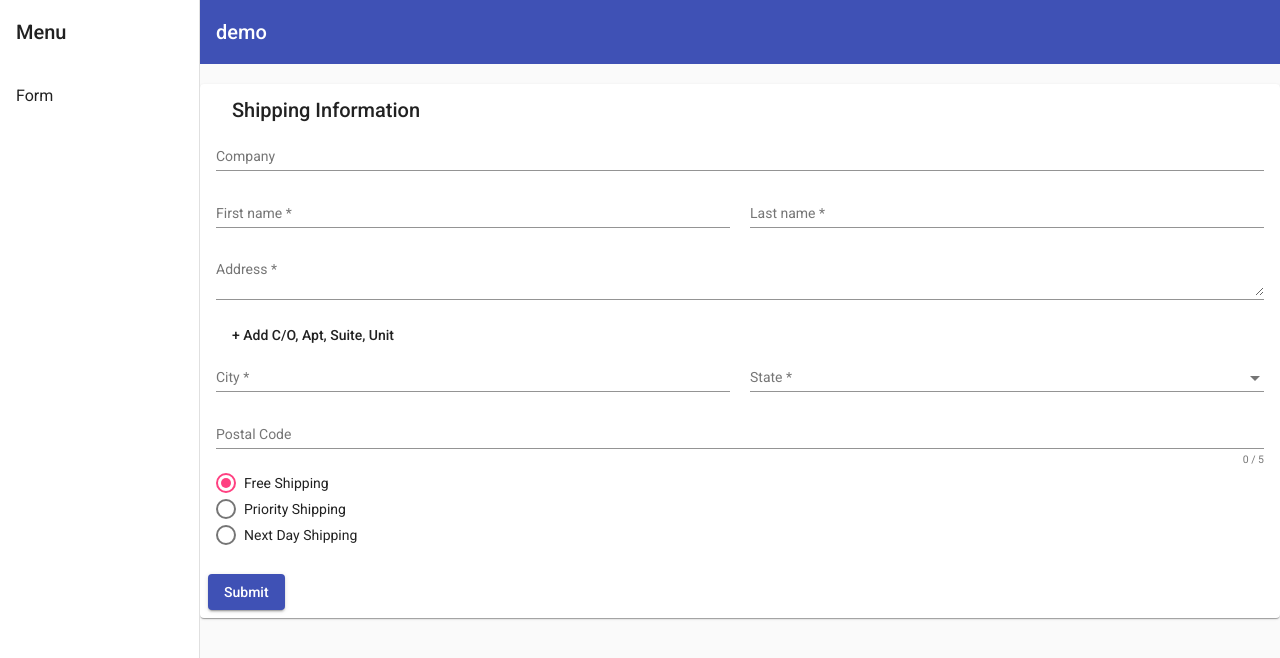
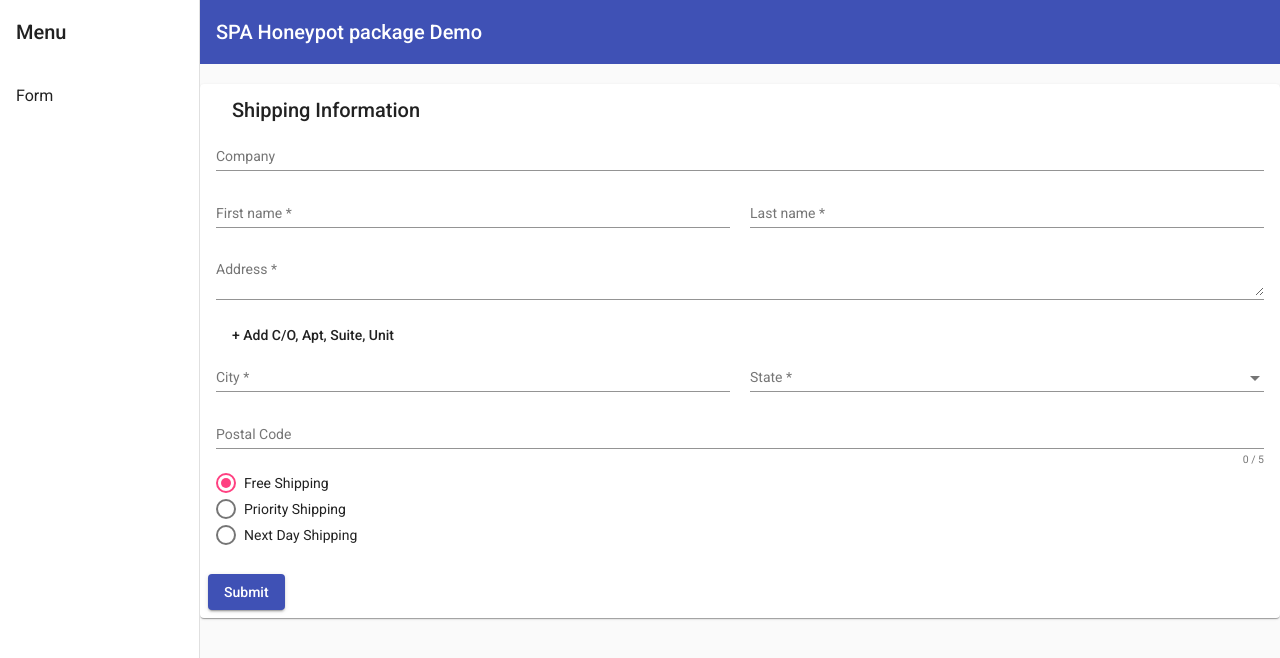
Before and after one commit to hettiger/ngx-spa-honeypot, an Angular app: page /form in a window 1280 px wide. Shown: the top 658 px of the page. Built offline with nearby package versions, Linux system fonts and the light colour scheme.

Commit message:
Add proper title

```diff
--- a/projects/demo/src/app/app.component.html
+++ b/projects/demo/src/app/app.component.html
@@ -16,9 +16,9 @@
         mat-icon-button
         (click)="drawer.toggle()"
         *ngIf="isHandset$ | async">
-        <mat-icon aria-label="Side nav toggle icon">menu</mat-icon>
+        <mat-icon aria-label="Side nav toggle icon">Menu</mat-icon>
       </button>
-      <span>demo</span>
+      <span>SPA Honeypot package Demo</span>
     </mat-toolbar>
     <router-outlet></router-outlet>
   </mat-sidenav-content>
--- a/projects/demo/src/index.html
+++ b/projects/demo/src/index.html
@@ -2,7 +2,7 @@
 <html lang="en">
 <head>
   <meta charset="utf-8">
-  <title>Demo</title>
+  <title>SPA Honeypot package Demo</title>
   <base href="/">
   <meta name="viewport" content="width=device-width, initial-scale=1">
   <link rel="icon" type="image/x-icon" href="favicon.ico">
```
